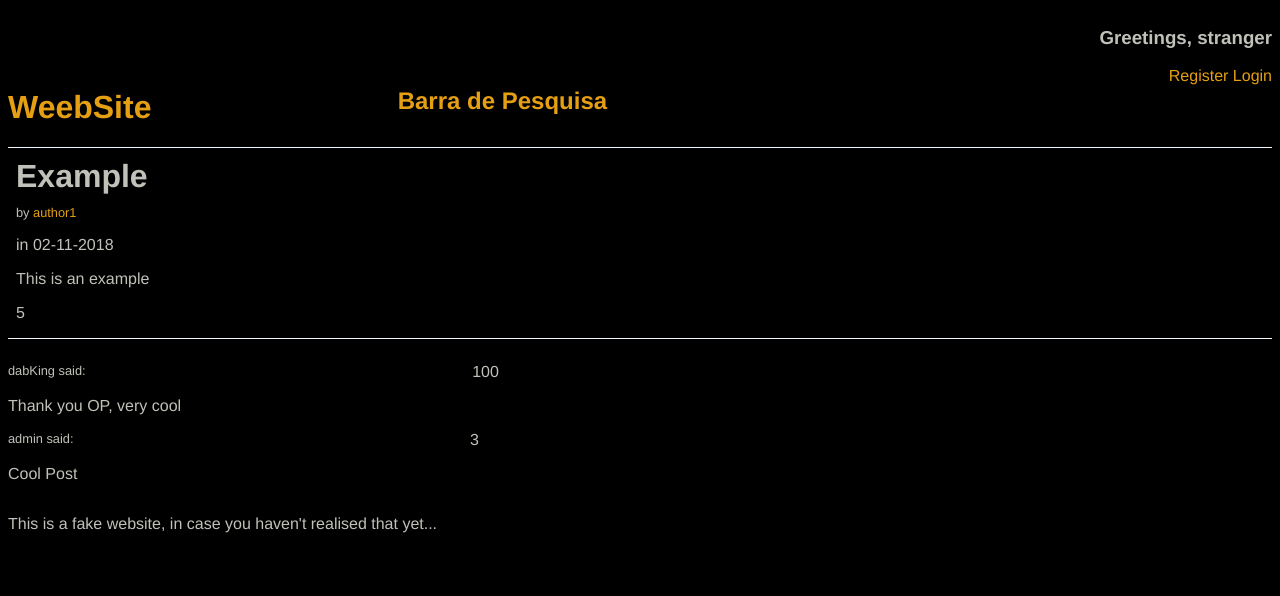
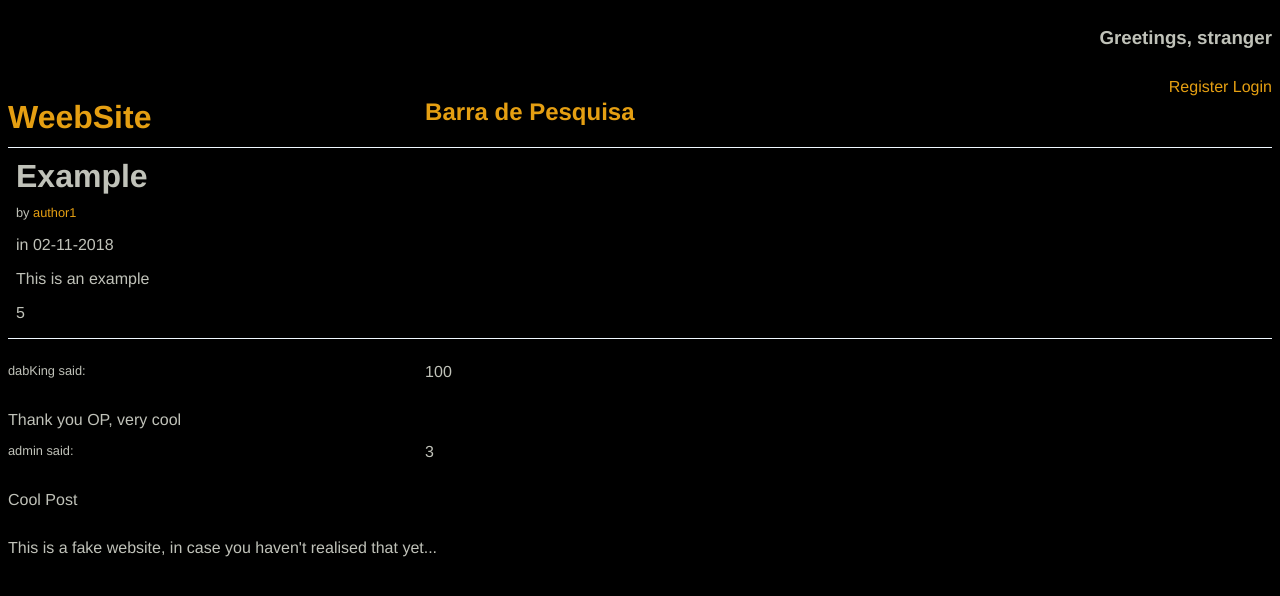
Before and after one commit to DiogoASTeixeira/LTW-Project, a PHP site: page /post/post_item.php?id=1 in a window 1280 px wide. Shown: the top 596 px of the page. Run offline with PHP 8.4, Linux system fonts and the light colour scheme; data comes from the database, SQL or seed files in the repository.

Commit message:
Update layout.css

```diff
--- a/css/layout.css
+++ b/css/layout.css
@@ -1,7 +1,7 @@
 header {
     display: grid;
-    grid-template-columns: [first] auto [second] auto [third] auto [fourth];
-    grid-template-rows: [top] auto [mid] auto [bot];
+    grid-template-columns: [first] 33% [second] 34% [third] 33% [fourth];
+    grid-template-rows: [top] 50% [mid] 50% [bot];
 }
 
 header h1 {
@@ -22,8 +22,8 @@ header div {
 
 #single_comment{
     display: grid;
-    grid-template-rows: [top] auto [mid] auto [bot];
-    grid-template-columns: [first] auto [second] auto [third] auto [fourth];
+    grid-template-rows: [top] 2em [mid] 3em [bot];
+    grid-template-columns: [first] 33% [second] 34% [third] 33% [fourth];
 }
 #single_comment #author{
     grid-area: top / first / mid / second;
```
